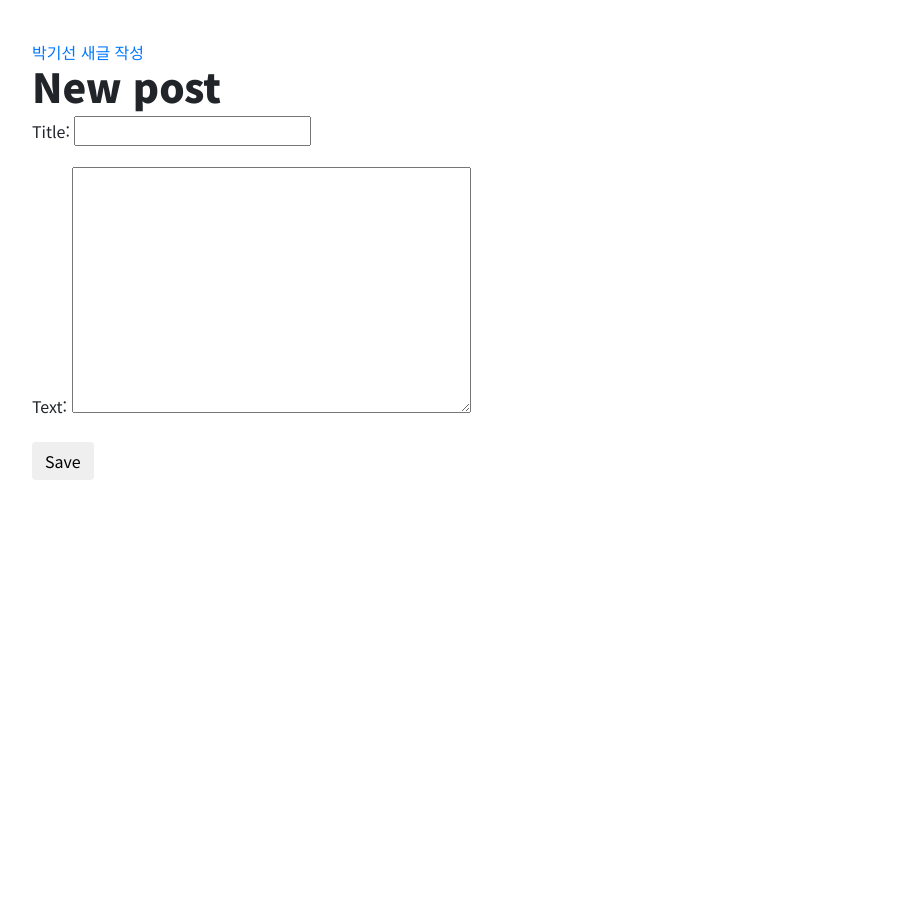
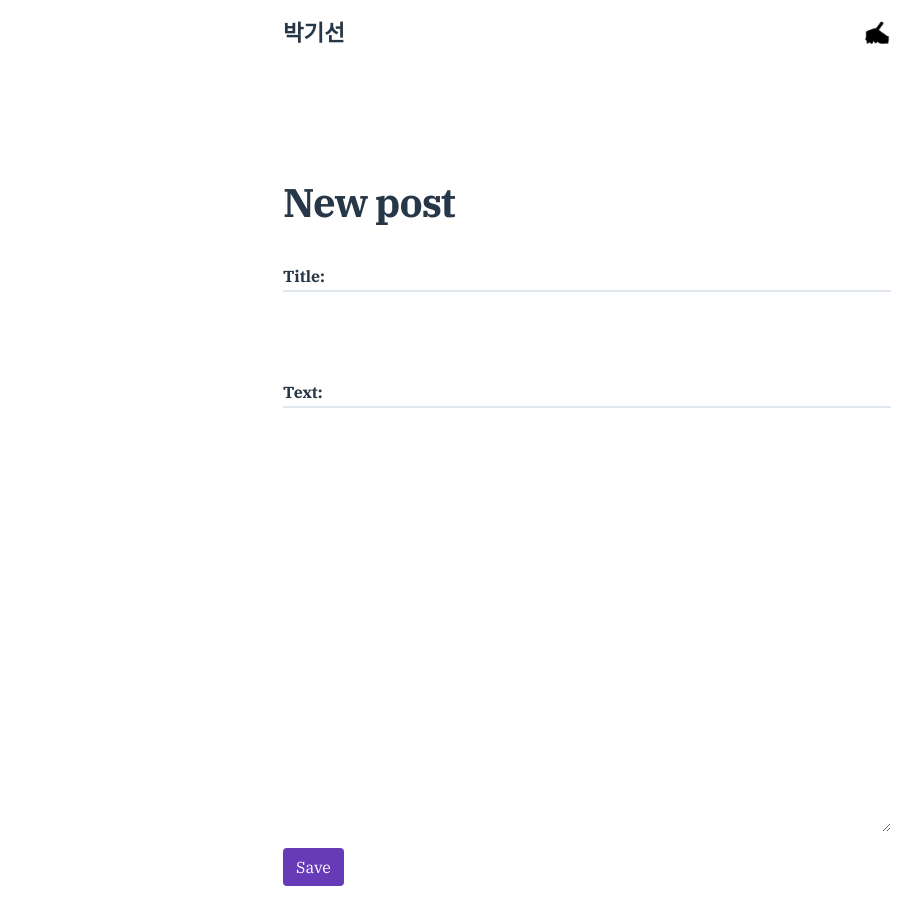
Before and after one commit to los0731/bookbook33, a Django app: page /post/new/ in a window 1280 px wide. Shown: the whole page, without its empty margins (53-975 px from the left). Before the commit the page ends 480 px from the top, so only its background shows below. Run offline with Django 3.2, Linux system fonts and the light colour scheme; the visitor is signed in with stand-in values (Sample User, id 1); some libraries are stand-ins or nearby versions.

Commit message:
스타일 적용.

```diff
--- a/blog/static/css/blog.css
+++ b/blog/static/css/blog.css
@@ -1,22 +1,124 @@
-@import url("https://fonts.googleapis.com/css?family=Noto+Sans+KR:100,300,400,500,700,900&subset=korean");
+@import url("https://fonts.googleapis.com/css?family=Noto+Serif+KR:200,500,900&subset=korean");
+@import url("https://fonts.googleapis.com/css?family=IBM+Plex+Serif:100,400,700");
 body {
-  font-family: 'Noto Sans KR', sans-serif; }
+  font-family: 'IBM Plex Serif', 'Noto Serif KR', serif;
+  margin: 0;
+  padding: 0;
+  font-size: 16px;
+  color: #263747; }
+
+h1, h2, h3, h4, h5, h6 {
+  margin: 0; }
 
 h1, h2, h3, h4 {
-  font-weight: 900; }
+  font-weight: 900;
+  letter-spacing: -1px;
+  word-spacing: -1px;
+  line-height: 1.2;
+  word-break: keep-all; }
+
+h5, h6 {
+  line-height: 1.6; }
+
+p {
+  font-size: 24px;
+  line-height: 1.7;
+  margin: 0 0 16px 0; }
+  @media (max-width: 767px) {
+    p {
+      font-size: 20px;
+      line-height: 1.7; } }
 
 a {
-  text-decoration: none;
-  color: #0078FF; }
+  color: #263747; }
   a:hover {
-    color: #0053F4; }
+    text-decoration: none;
+    color: #673AB7; }
 
-.main {
-  padding-top: 40px; }
+.main-content {
+  max-width: 640px;
+  padding: 16px; }
+
+.nav-global ul {
+  list-style: none;
+  padding: 0;
+  margin: 0 0 16vh 0;
+  font-size: 1.4rem; }
+  .nav-global ul .nav-global-item {
+    display: inline-block;
+    vertical-align: top; }
+  .nav-global ul .item-new {
+    float: right; }
+
+.btn-home {
+  font-family: 'IBM Plex Serif', 'Noto Serif KR', serif;
+  color: #263747;
+  font-weight: 900; }
+  .btn-home:hover {
+    color: #512DA8; }
+
+.btn-new,
+.btn-edit {
+  display: inline-block;
+  vertical-align: top;
+  font-size: 1.4rem; }
+  .btn-new:not(:hover),
+  .btn-edit:not(:hover) {
+    filter: brightness(0); }
 
 .list-posts {
   list-style: none;
   padding: 0;
+  margin: 0; }
+  .list-posts .list-post-item:nth-child(n+2) {
+    margin-top: 40px; }
+  .list-posts .list-post-item .title {
+    font-family: 'IBM Plex Serif', 'Noto Serif KR', serif;
+    margin: 0 0 0 -4px; }
+    @media (max-width: 767px) {
+      .list-posts .list-post-item .title {
+        font-size: 1.4rem; } }
+  .list-posts .list-post-item .date {
+    color: #98A8B9;
+    margin-top: 8px;
+    font-size: 14px; }
+
+.post-body .title {
+  margin: 0 0 0 -3px; }
+.post-body .date {
+  margin-top: 8px;
+  font-weight: 500; }
+.post-body .body {
   margin: 40px 0 0 0; }
+.post-body .btn-edit {
+  margin-top: 40px; }
+
+.form-post {
+  margin-top: 24px; }
+  .form-post label {
+    font-size: 1rem;
+    font-weight: 700;
+    margin: 0;
+    vertical-align: bottom; }
+  .form-post input,
+  .form-post textarea {
+    display: block;
+    border-width: 2px 0 0 0;
+    border-style: solid;
+    border-color: #E1E7EE;
+    padding: 8px 0;
+    outline: none;
+    width: 100%; }
+    .form-post input:hover, .form-post input:focus,
+    .form-post textarea:hover,
+    .form-post textarea:focus {
+      border-color: #263747; }
+  .form-post textarea {
+    min-height: 50vh; }
+  .form-post .btn-save {
+    background-color: #673AB7;
+    color: white; }
+    .form-post .btn-save:hover {
+      background-color: #512DA8; }
 
 /*# sourceMappingURL=blog.css.map */
--- a/blog/static/css/blog.scss
+++ b/blog/static/css/blog.scss
@@ -1,4 +1,6 @@
-@import url('https://fonts.googleapis.com/css?family=Noto+Sans+KR:100,300,400,500,700,900&subset=korean');
+//@import url('https://fonts.googleapis.com/css?family=Noto+Sans+KR:100,400,600,900&subset=korean');
+@import url('https://fonts.googleapis.com/css?family=Noto+Serif+KR:200,500,900&subset=korean');
+@import url('https://fonts.googleapis.com/css?family=IBM+Plex+Serif:100,400,700');
 
 // 색상에 따라 구분
 $white-color: white;
@@ -44,6 +46,24 @@ $blue-700: #0053F4;
 $blue-800: #0044E0;
 $blue-900: #0038AE;
 
+$purple-50: #F3E5F5;
+$purple-100: #E1BEE7;
+$purple-500: #9C27B0;
+$purple-700: #7B1FA2;
+$purple-900: #4A148C;
+
+$deep-purple-50: #EDE7F6;
+$deep-purple-100: #D1C4E9;
+$deep-purple-200: #B39DDB;
+$deep-purple-300: #9575CD;
+$deep-purple-400: #7E57C2;
+$deep-purple-500: #673AB7; //$color-info
+$deep-purple-600: #5E35B1;
+$deep-purple-700: #512DA8;
+$deep-purple-800: #4527A0;
+$deep-purple-900: #311B92;
+$deep-purple-950: #051060;
+
 $blue-grey-10: #FBFBFD; //$color-background
 $blue-grey-25: #F7F7FB;
 $blue-grey-50: #ECEFF5; //$color-background:hover, $color-default, $color-code-background
@@ -63,16 +83,17 @@ $blue-grey-940: #172334;
 $blue-grey-990: #142029; //$color-border--dark
 $blue-grey-999: #0C151C;
 
-$color-background: $blue-grey-10;
-$color-text--primary: $blue-grey-920;
-$color-text--secondary: $blue-grey-400;
+$color-background: $blue-grey-25;
+$color-background--hover: $blue-grey-10;
+$color-text--primary: $blue-grey-900;
+$color-text--secondary: $blue-grey-300;
 $color-border: $blue-grey-75;
 $color-border--hover: $blue-grey-200;
 
 $color-default: $blue-grey-50;
 $color-default--hover: $blue-grey-100;
-$color-primary: $blue-500;
-$color-primary--hover: $blue-700;
+$color-primary: $deep-purple-500;
+$color-primary--hover: $deep-purple-700;
 $color-success: $green-500;
 $color-success--hover: $green-700;
 $color-warning: $orange-500;
@@ -80,30 +101,151 @@ $color-warning--hover: $orange-700;
 $color-danger: $red-500;
 $color-danger--hover: $red-700;
 
+@mixin font-serif {font-family: 'IBM Plex Serif', 'Noto Serif KR', serif;}
+@mixin form-control {
+  display: block;
+  border-width: 2px 0 0 0;
+  border-style: solid;
+  border-color: $color-border;
+  padding: 8px 0;
+  outline: none;
+  width: 100%;
+
+  &:hover,
+  &:focus {border-color: $color-text--primary;}
+}
+
 body {
-  font-family: 'Noto Sans KR', sans-serif;
+  @include font-serif;
+  margin: 0;
+  padding: 0;
+  font-size: 16px;
+  color: $color-text--primary;
+}
+
+h1, h2, h3, h4, h5, h6 {
+  margin: 0;
 }
 
 h1, h2, h3, h4 {
   font-weight: 900;
+  letter-spacing: -1px;
+  word-spacing: -1px;
+  line-height: 1.2;
+  word-break: keep-all;
+}
+
+h5, h6 {
+  line-height: 1.6;
+}
+
+p {
+  font-size: 24px;
+  line-height: 1.7;
+  margin: 0 0 16px 0;
+
+  @media (max-width: 767px) {
+    font-size: 20px;
+    line-height: 1.7;
+  }
 }
 
 a {
-  text-decoration: none;
-  color: $color-primary;
+  color: $color-text--primary;
+  &:hover {
+    text-decoration: none;
+    color: $color-primary;
+  }
+}
+
+.main-content {
+  max-width: 640px;
+  padding: 16px;
+}
+
+.nav-global ul {
+  list-style: none;
+  padding: 0;
+  margin: 0 0 16vh 0;
+  font-size: 1.4rem;
+
+  .nav-global-item {
+    display: inline-block;
+    vertical-align: top;
+  }
+
+  .item-new {float: right;}
+}
+
+.btn-home {
+  @include font-serif;
+  color: $color-text--primary;
+  font-weight: 900;
   &:hover {color: $color-primary--hover;}
 }
 
-.main {
-  padding-top: 40px;
+.btn-new,
+.btn-edit {
+  display: inline-block;
+  vertical-align: top;
+  font-size: 1.4rem;
+  &:not(:hover) {filter: brightness(0);}
 }
 
 .list-posts {
   list-style: none;
   padding: 0;
-  margin: 40px 0 0 0;
+  margin: 0;
+
+  .list-post-item {
+    &:nth-child(n+2) {margin-top: 40px;}
+
+    .title {
+      @include font-serif;
+      margin: 0 0 0 -4px;
+      @media (max-width: 767px) {font-size: 1.4rem;}
+    }
+
+    .date {
+      color: $color-text--secondary;
+      margin-top: 8px;
+      font-size: 14px;
+    }
+  }
 }
 
-.btn-home {
+.post-body {
+  .title {margin: 0 0 0 -3px;}
 
+  .date {
+    margin-top: 8px;
+    font-weight: 500;
+  }
+
+  .body {margin: 40px 0 0 0;}
+
+  .btn-edit {margin-top: 40px;}
 }
+
+.form-post {
+  margin-top: 24px;
+
+  label {
+    font-size: 1rem;
+    font-weight: 700;
+    margin: 0;
+    vertical-align: bottom;
+  }
+
+  input,
+  textarea {@include form-control;}
+
+  textarea {min-height: 50vh;}
+
+  .btn-save {
+    background-color: $color-primary;
+    color: white;
+
+    &:hover {background-color: $color-primary--hover;}
+  }
+}
--- a/blog/templates/blog/base.html
+++ b/blog/templates/blog/base.html
@@ -9,24 +9,31 @@
   <meta name="viewport" content="width=device-width, initial-scale=1, shrink-to-fit=no">
 
   <!-- Bootstrap CSS -->
-  <link rel="stylesheet" href="https://maxcdn.bootstrapcdn.com/bootstrap/4.0.0-beta/css/bootstrap.min.css" integrity="sha384-/Y6pD6FV/Vv2HJnA6t+vslU6fwYXjCFtcEpHbNJ0lyAFsXTsjBbfaDjzALeQsN6M" crossorigin="anonymous">
+  <link rel="stylesheet" href="https://stackpath.bootstrapcdn.com/bootstrap/4.1.3/css/bootstrap.min.css" integrity="sha384-MCw98/SFnGE8fJT3GXwEOngsV7Zt27NXFoaoApmYm81iuXoPkFOJwJ8ERdknLPMO" crossorigin="anonymous">
   <link rel="stylesheet" href="{% static 'css/blog.css' %}">
 </head>
 <body>
-<div class="main container">
-  <a href="/" class="btn-home">박기선</a>
-
-  {% if user.is_authenticated %}
-    <a href="{% url 'post_new' %}" class="btn-new">새글 작성</a>
-  {% endif %}
+<div class="main-content container container-md">
+  <nav class="nav-global">
+    <ul>
+      <li class="nav-global-item">
+        <a href="/" class="btn-home">박기선</a>
+      </li>
+      <li class="nav-global-item item-new">
+        {% if user.is_authenticated %}
+        <a href="{% url 'post_new' %}" class="btn-new">️✍🏼</a>
+        {% endif %}
+      </li>
+    </ul>
+  </nav>
 
   {% block content %}{% endblock %}
 </div>
 
 <!-- Optional JavaScript -->
 <!-- 먼저 jQuery가 오고 그 다음 Popper.js 그 다음 Bootstrap JS -->
-<script src="https://code.jquery.com/jquery-3.2.1.slim.min.js" integrity="sha384-KJ3o2DKtIkvYIK3UENzmM7KCkRr/rE9/Qpg6aAZGJwFDMVNA/GpGFF93hXpG5KkN" crossorigin="anonymous"></script>
-<script src="https://cdnjs.cloudflare.com/ajax/libs/popper.js/1.12.3/umd/popper.min.js" integrity="sha384-vFJXuSJphROIrBnz7yo7oB41mKfc8JzQZiCq4NCceLEaO4IHwicKwpJf9c9IpFgh" crossorigin="anonymous"></script>
-<script src="https://maxcdn.bootstrapcdn.com/bootstrap/4.0.0-beta/js/bootstrap.min.js" integrity="sha384-h0AbiXch4ZDo7tp9hKZ4TsHbi047NrKGLO3SEJAg45jXxnGIfYzk4Si90RDIqNm1" crossorigin="anonymous"></script>
+<script src="https://code.jquery.com/jquery-3.3.1.slim.min.js" integrity="sha384-q8i/X+965DzO0rT7abK41JStQIAqVgRVzpbzo5smXKp4YfRvH+8abtTE1Pi6jizo" crossorigin="anonymous"></script>
+<script src="https://cdnjs.cloudflare.com/ajax/libs/popper.js/1.14.3/umd/popper.min.js" integrity="sha384-ZMP7rVo3mIykV+2+9J3UJ46jBk0WLaUAdn689aCwoqbBJiSnjAK/l8WvCWPIPm49" crossorigin="anonymous"></script>
+<script src="https://stackpath.bootstrapcdn.com/bootstrap/4.1.3/js/bootstrap.min.js" integrity="sha384-ChfqqxuZUCnJSK3+MXmPNIyE6ZbWh2IMqE241rYiqJxyMiZ6OW/JmZQ5stwEULTy" crossorigin="anonymous"></script>
 </body>
 </html>
--- a/blog/templates/blog/post_edit.html
+++ b/blog/templates/blog/post_edit.html
@@ -2,8 +2,8 @@
 
 {% block content %}
     <h1>New post</h1>
-    <form method="POST" class="post-form">{% csrf_token %}
+    <form method="POST" class="form-post">{% csrf_token %}
         {{ form.as_p }}
-        <button type="submit" class="save btn btn-default">Save</button>
+        <button type="submit" class="save btn btn-save">Save</button>
     </form>
 {% endblock %}
```
Also changed, not shown: blog/templates/blog/post_detail.html (+12 -12 lines), blog/templates/blog/post_list.html (+7 -7 lines), 1 other file.
